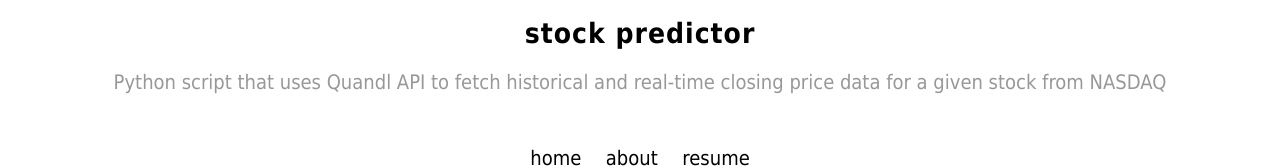
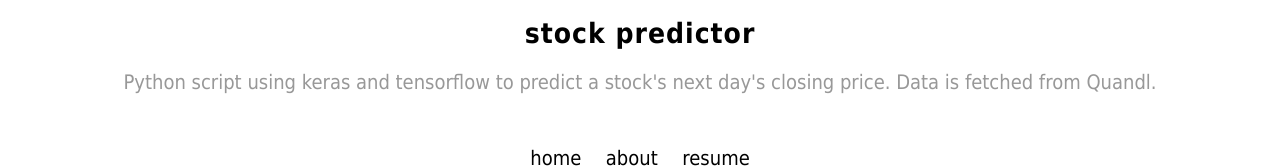
Before and after one commit to willyiamyu/williamjyu.com, a plain HTML site: page projects.html in a window 1280 px wide. Shown: the part 366-534 px from the top of the page. Drawn offline with Linux system fonts and the light colour scheme.

Commit message:
update project description

```diff
--- a/projects.html
+++ b/projects.html
@@ -24,7 +24,7 @@
 	<h1 style="font-size:28px;margin-bottom: 0px"><a href="https://github.com/willyiamyu/stockpredict">stock predictor</a></h1>
 	<div style="text-align: center;">
 		<div style="display: inline-block; text-align: left;">
-			<p style="margin-bottom: 2px">Python script that uses Quandl API to fetch historical and real-time closing price data for a given stock from NASDAQ</p>
+			<p style="margin-bottom: 2px">Python script using keras and tensorflow to predict a stock's next day's closing price. Data is fetched from Quandl.</p>
 		</div>
 	</div>
 
```
